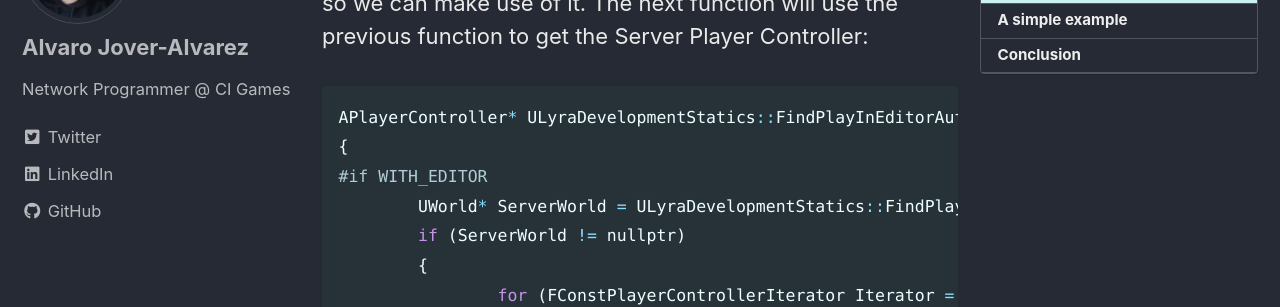
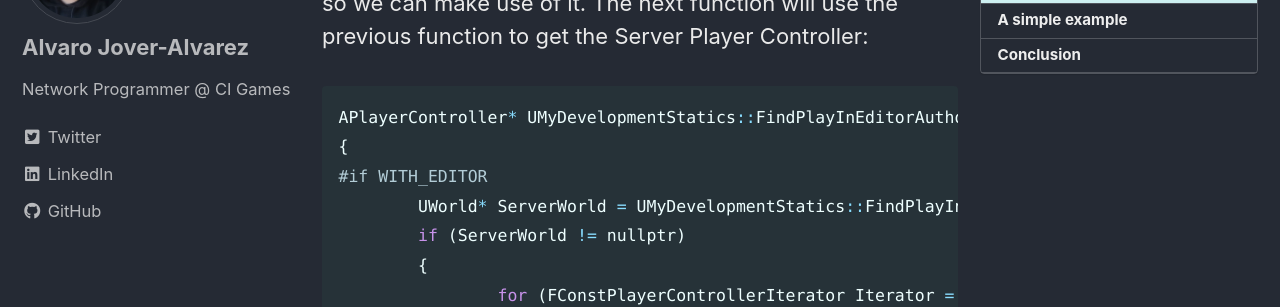
Before and after one commit to vorixo/devtricks, a Jekyll site: the page built from _posts/2024-01-04-convenient-pie-multiplayer-logging.md, in a window 1280 px wide and 900 px high, scrolled down 2272 px. Shown: the part 152-459 px from the top of the window. Built offline with Jekyll 4.4.1, drawn with Linux system fonts in a browser that asks for light colours; cached includes are drawn as plain includes.

Commit message:
[FIX] Fixes on syntax

```diff
--- a/_posts/2024-01-04-convenient-pie-multiplayer-logging.md
+++ b/_posts/2024-01-04-convenient-pie-multiplayer-logging.md
@@ -76,10 +76,10 @@ UWorld* UMyDevelopmentStatics::FindPlayInEditorAuthorityWorld()
 The function above was conveniently implemented in Lyra, so we can make use of it. The next function will use the previous function to get the Server Player Controller:
 
 {% highlight c++ %}
-APlayerController* ULyraDevelopmentStatics::FindPlayInEditorAuthorityPlayerController(APlayerController* ClientController)
+APlayerController* UMyDevelopmentStatics::FindPlayInEditorAuthorityPlayerController(APlayerController* ClientController)
 {
 #if WITH_EDITOR
-	UWorld* ServerWorld = ULyraDevelopmentStatics::FindPlayInEditorAuthorityWorld();
+	UWorld* ServerWorld = UMyDevelopmentStatics::FindPlayInEditorAuthorityWorld();
 	if (ServerWorld != nullptr)
 	{
 		for (FConstPlayerControllerIterator Iterator = ServerWorld->GetPlayerControllerIterator(); Iterator; ++Iterator)
```
